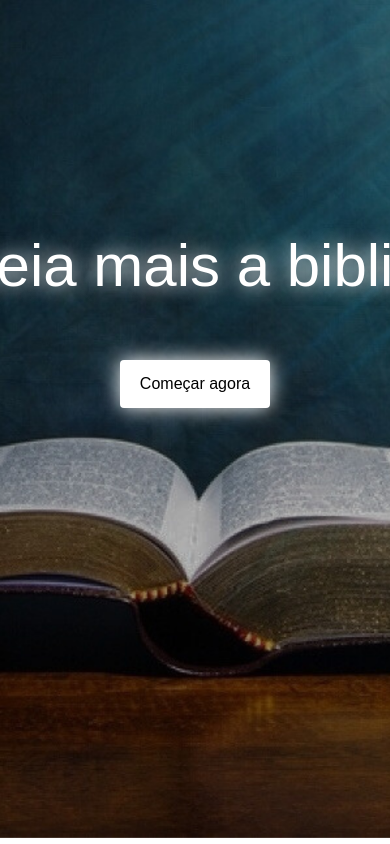
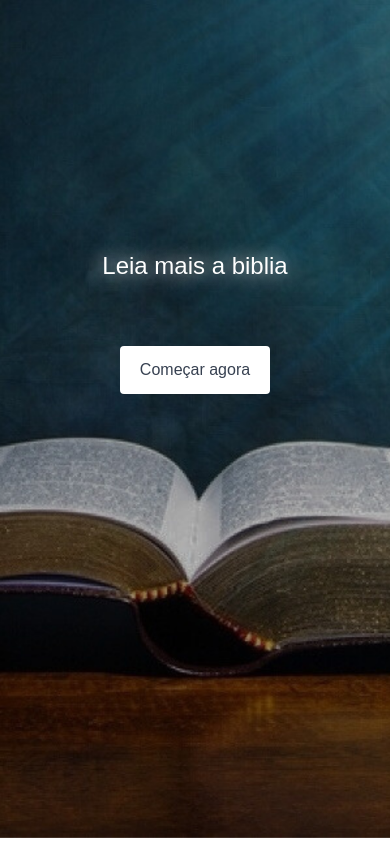
Before and after one commit to virtorodrigues/bible, a Next.js app: page / in a window 390 px wide. Shown: the top 844 px of the page. Built offline with nearby package versions, Linux system fonts and the light colour scheme; no server answers; a web font is replaced by a local one.

Commit message:
feat: add anchor button from hero and scroll to subscription section

```diff
--- a/package.json
+++ b/package.json
@@ -12,6 +12,7 @@
     "@types/node": "20.3.1",
     "@types/react": "18.2.14",
     "@types/react-dom": "18.2.6",
+    "@types/react-scroll": "^1.8.7",
     "autoprefixer": "10.4.14",
     "eslint": "8.43.0",
     "eslint-config-next": "13.4.7",
@@ -23,6 +24,7 @@
     "postcss": "8.4.24",
     "react": "18.2.0",
     "react-dom": "18.2.0",
+    "react-scroll": "^1.8.9",
     "tailwindcss": "3.3.2",
     "typescript": "5.1.3"
   },
--- a/src/components/Hero.tsx
+++ b/src/components/Hero.tsx
@@ -1,10 +1,21 @@
+'use client'
+
+import { Link } from 'react-scroll'
+
 export function Hero() {
   return (
     <div className="h-screen w-full bg-[url('../assets/bible1.png')] bg-no-repeat bg-fixed bg-cover bg-center shadow-lg overflow-hidden flex justify-center">
-      <div className="text-white w-[1200px] bg-red flex items-center justify-center flex-col gap-16 fixed top-[50%] left-[50%] translate-x-[-50%]
-">
-        <h1 className="text-center text-6xl mt-[-200px] text-shadow-lg">Leia mais a biblia</h1>
-        <button className="bg-white text-black px-5 py-3 rounded box-shadow-lg">Começar agora</button>
+      <div className="text-white w-[1200px] bg-red flex items-center justify-center flex-col gap-16 fixed top-[50%] left-[50%] translate-x-[-50%]">
+        <h1 className="text-center text-2xl md:text-6xl mt-[-200px] text-shadow-lg">Leia mais a biblia</h1>
+        <Link
+          className="bg-white text-gray-700 px-5 py-3 rounded duration-200 hover:box-shadow-lg cursor-pointer"
+          to={'subscription'}
+          spy={true}
+          smooth={true}
+          duration={500}
+        >
+          Começar agora
+        </Link>
       </div>
     </div>
   )
--- a/src/components/Subscription.tsx
+++ b/src/components/Subscription.tsx
@@ -46,7 +46,7 @@ export function Subscription() {
   }
 
   return (
-    <div className="z-[9] flex justify-center items-center p-12 flex-col gap-10 bg-gradient-to-r from-sky-500 to-indigo-500">
+    <section id="subscription" className="z-[9] flex justify-center items-center p-12 flex-col gap-10 bg-gradient-to-r from-sky-500 to-indigo-500">
       <h2>Cadastre seu E-mail para receber todos os dias um versículo da bíblia</h2>
       <div className="w-full md:w-[1200px] flex flex-col md:flex-row gap-8 md:gap-10 mb-1 justify-center items-start">
         <div className="flex flex-col gap-5 md:flex-row w-full md:w-fit">
@@ -62,6 +62,6 @@ export function Subscription() {
 
         <button className="text-white bg-gradient-to-r from-sky-500 to-indigo-500 w-fit h-fit px-4 py-1 rounded hover:bg-gradient-to-l hover:from-sky-500 hover:to-indigo-500" onClick={registerUser}>Cadastrar</button>
       </div>
-    </div>
+    </section>
   )
 }
```
Also changed, not shown: 1 other file (tests, documents, lock files or other folders).
